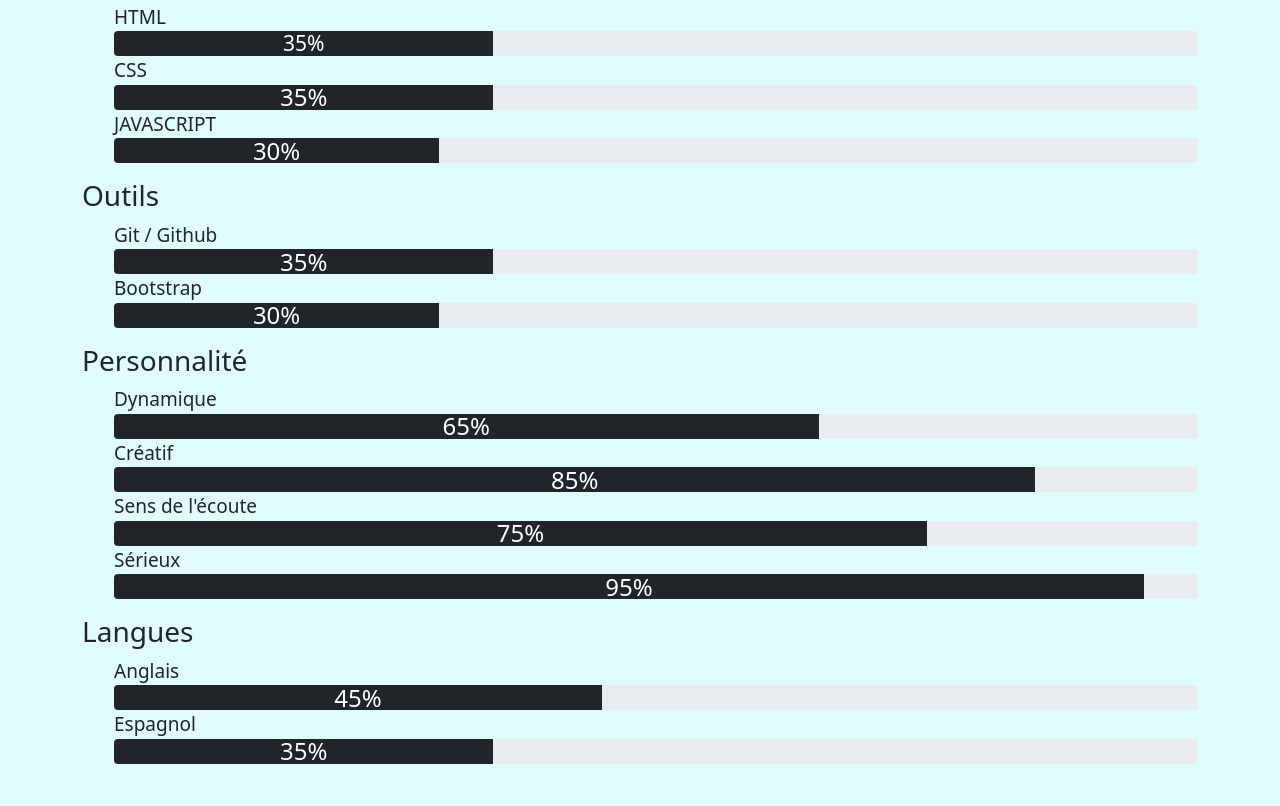
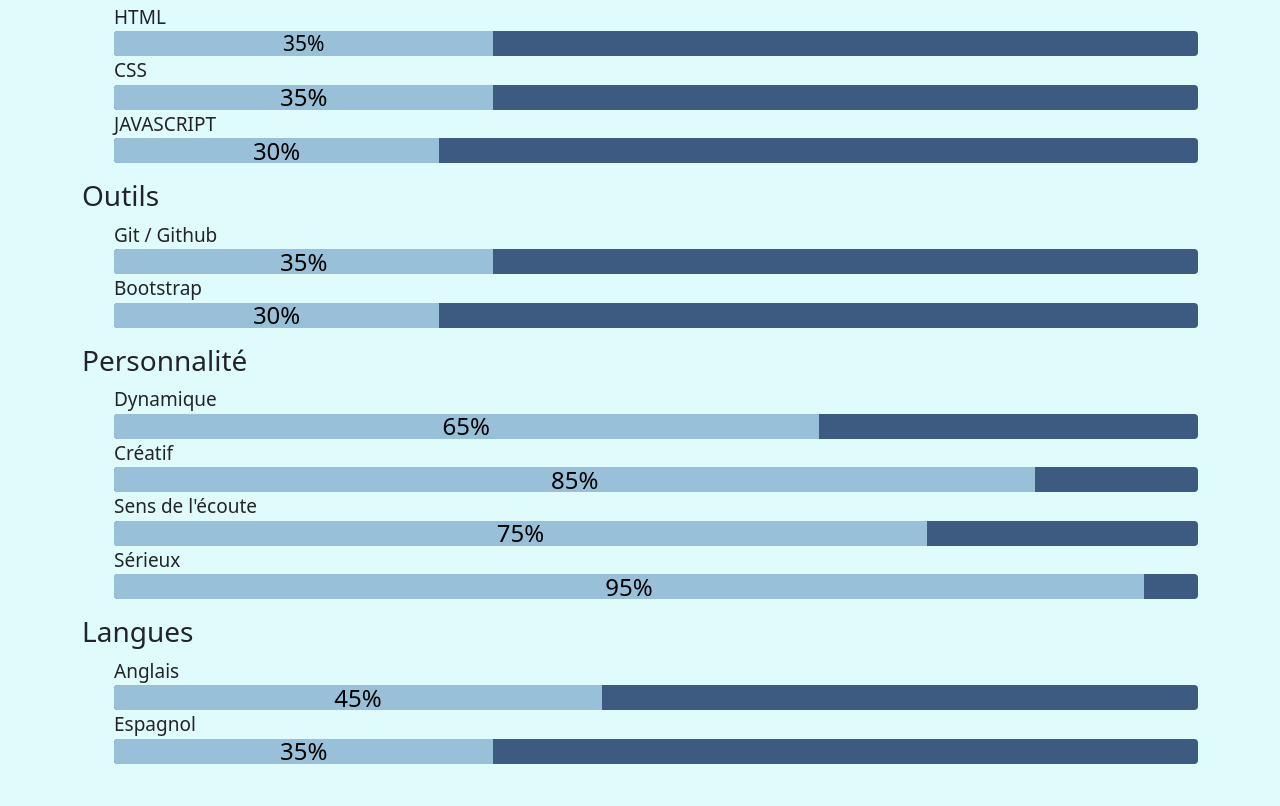
Before and after one commit to Quentin210684/quentin210684.github.io, a plain HTML site: page index.html in a window 1280 px wide. Shown: the part 4134-4940 px from the top of the page. Drawn offline with nearby package versions, Linux system fonts and the light colour scheme; a web font is replaced by a local one.

Commit message:
cv num net

```diff
--- a/assets/css/style.css
+++ b/assets/css/style.css
@@ -240,6 +240,12 @@ h1 {
 .progress {
     height: 25px;
     font-size: 21px;
+    background-color: #3d5a80;
+}
+
+.progress-bar {
+    background-color: #98c1d9;
+    color: black;
 }
 
 
--- a/index.html
+++ b/index.html
@@ -189,56 +189,56 @@
                 <ul class="size">
                     <li>HTML</li>
                     <div class="progress">
-                        <div class="progress-bar bg-dark progress-bar-animated" role="progressbar" aria-valuenow="75" aria-valuemin="0" aria-valuemax="100" style="width: 35%">35%</div>
+                        <div class="progress-bar progress-bar-animated" role="progressbar" aria-valuenow="75" aria-valuemin="0" aria-valuemax="100" style="width: 35%">35%</div>
                     </div>
                     <li>CSS</li>
                     <div class="progress fs-4">
-                        <div class="progress-bar bg-dark progress-bar-animated" role="progressbar" aria-valuenow="75" aria-valuemin="0" aria-valuemax="100" style="width: 35%">35%</div>
+                        <div class="progress-bar progress-bar-animated" role="progressbar" aria-valuenow="75" aria-valuemin="0" aria-valuemax="100" style="width: 35%">35%</div>
                     </div>
                     <li>JAVASCRIPT</li>
                     <div class="progress fs-4">
-                        <div class="progress-bar bg-dark progress-bar-animated" role="progressbar" aria-valuenow="75" aria-valuemin="0" aria-valuemax="100" style="width: 30%">30%</div>
+                        <div class="progress-bar progress-bar-animated" role="progressbar" aria-valuenow="75" aria-valuemin="0" aria-valuemax="100" style="width: 30%">30%</div>
                     </div>
                 </ul>
                 <h3>Outils</h3>
                 <ul class="size">
                     <li>Git / Github </li>
                     <div class="progress fs-4">
-                        <div class="progress-bar bg-dark progress-bar-animated" role="progressbar" aria-valuenow="75" aria-valuemin="0" aria-valuemax="100" style="width: 35% ">35%</div>
+                        <div class="progress-bar progress-bar-animated" role="progressbar" aria-valuenow="75" aria-valuemin="0" aria-valuemax="100" style="width: 35% ">35%</div>
                     </div>
                     <li>Bootstrap</li>
                     <div class="progress fs-4">
-                        <div class="progress-bar bg-dark progress-bar-animated" role="progressbar" aria-valuenow="75" aria-valuemin="0" aria-valuemax="100" style="width: 30%">30%</div>
+                        <div class="progress-bar progress-bar-animated" role="progressbar" aria-valuenow="75" aria-valuemin="0" aria-valuemax="100" style="width: 30%">30%</div>
                     </div>
                 </ul>
                 <h3>Personnalité</h3>
                 <ul class="size">
                     <li>Dynamique</li>
                     <div class="progress fs-4">
-                        <div class="progress-bar bg-dark progress-bar-animated" role="progressbar" aria-valuenow="75" aria-valuemin="0" aria-valuemax="100" style="width: 65%">65%</div>
+                        <div class="progress-bar progress-bar-animated" role="progressbar" aria-valuenow="75" aria-valuemin="0" aria-valuemax="100" style="width: 65%">65%</div>
                     </div>
                     <li>Créatif</li>
                     <div class="progress fs-4">
-                        <div class="progress-bar bg-dark progress-bar-animated" role="progressbar" aria-valuenow="75" aria-valuemin="0" aria-valuemax="100" style="width: 85%">85%</div>
+                        <div class="progress-bar progress-bar-animated" role="progressbar" aria-valuenow="75" aria-valuemin="0" aria-valuemax="100" style="width: 85%">85%</div>
                     </div>
                     <li>Sens de l'écoute</li>
                     <div class="progress fs-4">
-                        <div class="progress-bar bg-dark progress-bar-animated" role="progressbar" aria-valuenow="75" aria-valuemin="0" aria-valuemax="100" style="width: 75%">75%</div>
+                        <div class="progress-bar progress-bar-animated" role="progressbar" aria-valuenow="75" aria-valuemin="0" aria-valuemax="100" style="width: 75%">75%</div>
                     </div>
                     <li>Sérieux</li>
                     <div class="progress fs-4">
-                        <div class="progress-bar bg-dark progress-bar-animated" role="progressbar" aria-valuenow="75" aria-valuemin="0" aria-valuemax="100" style="width: 95%">95%</div>
+                        <div class="progress-bar progress-bar-animated" role="progressbar" aria-valuenow="75" aria-valuemin="0" aria-valuemax="100" style="width: 95%">95%</div>
                     </div>
                 </ul>
                 <h3>Langues</h3>
                 <ul class="size">
                     <li>Anglais</li>
                     <div class="progress fs-4">
-                        <div class="progress-bar bg-dark progress-bar-animated" role="progressbar" aria-valuenow="75" aria-valuemin="0" aria-valuemax="100" style="width: 45%">45%</div>
+                        <div class="progress-bar progress-bar-animated" role="progressbar" aria-valuenow="75" aria-valuemin="0" aria-valuemax="100" style="width: 45%">45%</div>
                     </div>
                     <li>Espagnol</li>
                     <div class="progress fs-4">
-                        <div class="progress-bar bg-dark progress-bar-animated" role="progressbar" aria-valuenow="75" aria-valuemin="0" aria-valuemax="100" style="width: 35%">35%</div>
+                        <div class="progress-bar progress-bar-animated" role="progressbar" aria-valuenow="75" aria-valuemin="0" aria-valuemax="100" style="width: 35%">35%</div>
                     </div>
                 </ul>
             </section>
```
